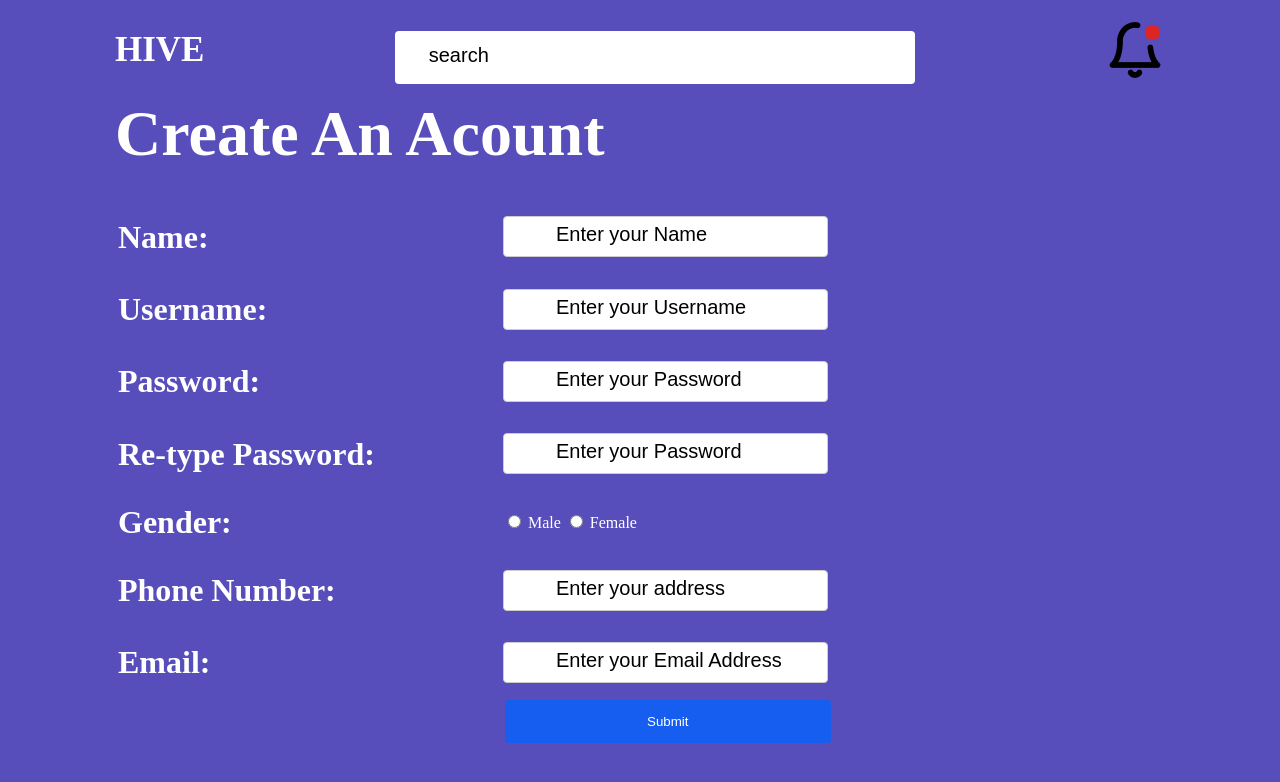
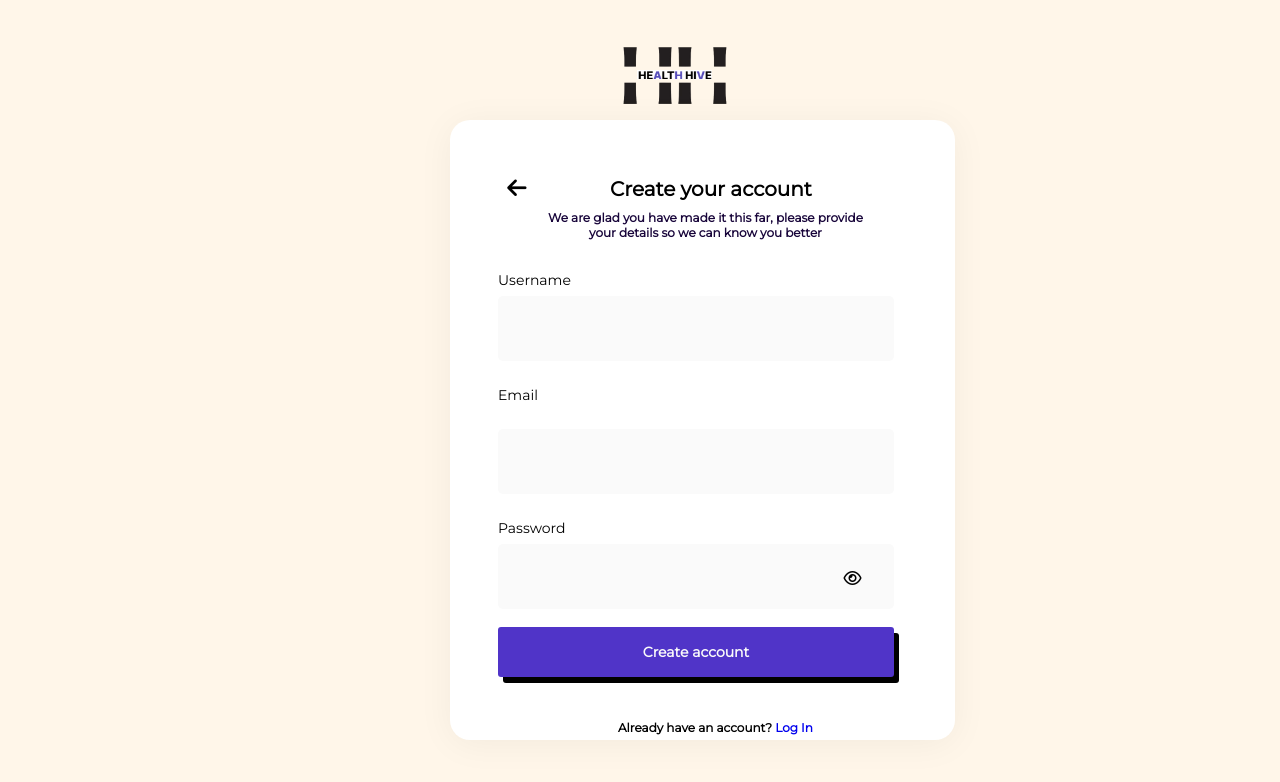
Before and after one commit to Health-hivee/health-hive-work, a plain HTML site: page sign-up.html in a window 1280 px wide. Drawn offline with Linux system fonts and the light colour scheme; a web font is replaced by a local one.

Commit message:
update sign up

```diff
--- a/sign-up.css
+++ b/sign-up.css
@@ -1,120 +1,133 @@
-@import url('https://fonts.googleapis.com/css2?family=Halant:wght@600&display=swap');
-@import url('https://fonts.googleapis.com/css2?family=Manrope&display=swap');
+@import url('https://fonts.googleapis.com/css2?family=Montserrat:wght@300;400&display=swap');
+
 body{
-    background: #574EBB;
-   max-width: 1440px;
+    background-color: #FFF6E9;
+    /* width: 100vw; */
+    /* height: 100vh; */
+    margin: 0;
+    overflow-x: hidden;
+    margin-bottom: 5%;
+        max-width: 1200px;
   width: 100%;
-  margin: 0 auto;
+}
+
+.logo{
+   margin-left: 50%;
+   margin-bottom: 0%;
+}
+.logo img{
+    width: 25%;
+}
+
+.bordersection{
+    background-color:  #FFFFFF;
+    Width: 505px;
+    height: 620px;
+    border-radius: 20px;
+    /* top: 3em; */
+    position: absolute;
+    box-shadow: 0px 4px 36px rgba(0, 0, 0, 0.05);
+    left: 450px;
+    top: 7.5em;
 
 }
-form {
-    height: 500px;
-    width: 1050px;
- background: #574EBB;
-color: white;
-    margin: 1px auto;
+i{
+     margin-right: 45em;
+     padding: 2.6em;
+     border-width: 0 2px 2px 0;
+     position: absolute;
+      }
+      h1{
+        text-align: center;
+        font-family: 'Montserrat';
+        font-style: normal;
+        font-weight: 700;
+        font-size: 20px;
+        line-height: 32px;
+        color: black;
+        position: absolute;
+        margin-left: 8em;
+        top: 2em;
+      }
+      p{
+        font-family: 'Montserrat';
+        font-style: normal;
+        font-weight: 600;
+        font-size: 12px;
+        line-height: 15px;
+        text-align: center;
+        color: #18053A;
+        width: 319px;
+        margin-left: 8em;
+        top: 6.5em;
+        position: absolute;
+
+      }
+
+.form{ margin-left: 3em;
+    top: 9em;
+    position: absolute;
 
 }
-
-h3 {
-    font-family: Halant;
-    font-size: 64px;
-    font-weight: 600px;
-    line-height: 5px;
-    text-align: left;
-    margin-top: 3%;
-
+label{
+ font-family: 'Montserrat';
+font-style: normal;
+font-weight: 400;
+font-size: 14px;
+line-height: 32px;
+color: #000000;
+}
+input{
+box-sizing: border-box;
+width: 396px;
+height: 65px;
+left: 542px;
+top: 365px;
+background: #FAFAFA;
+border: 1px  #18053A;
+border-radius: 5px;
+}
+input:focus {
+    background: #FFF8EF;
+    border: 1px solid #18053A;
 }
 
-.lab {
-    /* height: 624px; */
-    width: 716px;
-    height: 100%;
-    left: 142px;
+strong{
 
-}
+    position: absolute;
+    left: 10em;
+    top: 38em;
+    font-family: 'Montserrat';
+    font-style: normal;
+    font-weight: 600;
+    font-size: 12px;
+    line-height: 15px;
+    color: black}
 
-.lab .namy {
+    #eye{
+        margin-left: 19em;
+    top: 16.5em;
+    }
 
-    font-family: Halant;
-    font-style: bold;
-    Font-size: 32px;
-    Line-height: 50px;
-    font-weight: 600;
-    Vertical-align: Top;
+    a{ text-decoration: none;
 
-}
+    }
+    #button{box-sizing: border-box;
+        width: 396px;
+        height: 50px;
+        line-height: 20px;
+        background: #5034C8;
+        color: #FAFAFA;
+        font-weight: 600;
+       font-size: 14px;
+       font-family: 'Montserrat';
+       border-radius: 3px;
+       border: 1px ;
+       padding: 10px;
+       box-shadow: 5px 6px black;
+       transition: transform .1s;
 
-input[type=text],
-[type=password],
-[type=tel],
-[type=email],
-select {
-    width: 100%;
-    padding: 12px 20px;
-    margin: 8px 0;
-    display: inline-block;
-    border: 1px solid #ccc;
-    border-radius: 4px;
-    box-sizing: border-box;
-
-}
-
-input[type=submit] {
-    width: 31%;
-    margin-left: 390px;
-    background-color: #155EEF;
-
-    color: white;
-    padding: 14px 20px;
-    border: none;
-    border-radius: 4px;
-    cursor: pointer;
-}
-.input ::placeholder{
-    Font-style: Regular;
-        Line-height: 24px;
-        Align: Left;
-        Vertical-align: Top;
-}
-.Menu-bar {
-  display: flex;
-  justify-content: space-between;
-  display: flex;
-gap: 132px;
-    /* background-color: #f2f2f2; */
-}
-.input {
-border-radius: 4px;
-    background: var(--white);
-    width: 520px;
-    height: 53px;
-    outline: none;
-    margin-top: 30px;
-    border: none;
-    box-sizing: border-box;
-    background-color: white;
-
-}
-::placeholder {
-  font-family: var(--font);
-  font-style: normal;
-  font-weight: 500;
-  font-size: 20px;
-  line-height: 24px;
-  padding-left: 32px;
-  color: var(--gray);
-  font-family: var(--font);
-}
-.Menu-bar img {
-  object-fit: contain;
-  /* width: 30.5px; */
-}
-.title {
-    color: white;
-    text-decoration: unset;
-    font-size: 35px;
-}
-a{
-    text-decoration:none;
-}
+    }
+    #button:hover{
+        transform: scale(1.1);
+    }
--- a/sign-up.html
+++ b/sign-up.html
@@ -1,67 +1,42 @@
 <!DOCTYPE html>
 <html lang="en">
-
 <head>
     <meta charset="UTF-8">
     <meta http-equiv="X-UA-Compatible" content="IE=edge">
     <meta name="viewport" content="width=device-width, initial-scale=1.0">
-    <title>Document</title>
+    <title>Registration page</title>
     <link rel="stylesheet" href="sign-up.css">
+    <script src="https://kit.fontawesome.com/f1001be9c4.js" crossorigin="anonymous"></script>
+    <link rel="stylesheet" href="https://cdnjs.cloudflare.com/ajax/libs/font-awesome/6.2.0/css/all.min.css"
+		integrity="sha512-xh6O/CkQoPOWDdYTDqeRdPCVd1SpvCA9XXcUnZS2FmJNp1coAFzvtCN9BmamE+4aHK8yyUHUSCcJHgXloTyT2A=="
+		crossorigin="anonymous" referrerpolicy="no-referrer"/>
+</head>
+<body>
+    <div >
+        <div class="logo">
+             <img src="./Media/images/new-logo-editted.png" alt="logo" />
+        </div>
 
-</head>
-
-<body>
-    <main>
- <form>
-     <div class="Menu-bar">
-          <a href="index.html"><h2 class="title">HIVE</h2></a>
-          <input class="input" type="search" placeholder="search" />
-          <img id="notification" src="Media/images/Frame (11).png" alt="#" />
-        </div>
-        <h3>Create An Acount</h3>
-        <table class="lab">
-            <tr>
-                <td><label for="Name" class="namy">Name:</label></td>
-                <td><input type="text" placeholder="Enter your Name"></td>
-            </tr>
-            <tr>
-                <td><label for="Usname" class="namy">Username:</label></td>
-                <td><input type="text" placeholder="Enter your Username"></td>
-            </tr>
-            <tr>
-                <td><label for="pass" class="namy">Password:</label></td>
-                <td><input type="password" name="" id="" placeholder="Enter your Password"></td>
-            </tr>
-            <tr>
-                <td><label for="pass" class="namy">Re-type Password:</label></td>
-                <td><input type="password" name="" id="" placeholder="Enter your Password"></td>
-            </tr>
-            <tr>
-                <td><label for="gender" class="namy">Gender: </label></td>
-                <td><input type="radio" name="" id="gender">
-                    <label for="">Male</label>
-                    <input type="radio" name="" id="gender">
-                    <label for="">Female</label>
-                </td>
-
-            </tr>
-
-            <tr>
-                <td><label for="" class="namy">Phone Number:</label></td>
-                <td><input type="tel" name="" id="" placeholder="Enter your address"></td>
-            </tr>
-            <tr>
-                <td><label for="email" class="namy">Email:</label></td>
-                <td><input type="email" name="" id="" placeholder="Enter your Email Address"></td>
-            </tr>
-
-        </table>
-        <div><input type="submit" value="Submit"></div>
-
-
-    </form>
-    </main>
+           <div class="bordersection">
+            <i class='fas fa-arrow-left' style='font-size:22px' ></i>
+           <h1>
+            Create your account
+          </h1>
+          <p>
+          We are glad you have made it this far, please provide <br> your details so we can know you better
+          </p>
+          <div class="form">
+          <form>
+            <label for="fname">Username</label><br>
+            <input type="text" id="fname" name="fname"  autocomplete="on" value=""><br><br>
+            <label for="lname">Email</label><br><br>
+        <input list="browsers" name="browser" id="browser" value=""><br><br>
+            <label for="lname">Password</label><br><i class="fa fa-eye" id="eye" aria-hidden="true"></i>
+            <input type="password" id="lname" name="lname"  autocomplete="off" value=""><br><br>
+            <input type="submit"  id= "button" value="Create account">
+          </form>
+          <strong>Already have an account? <span style="color: #5034C8;"> <a href="login.html" target="_blank">Log In </a> </span></strong>
+    </div>
 
 </body>
-
 </html>
```
